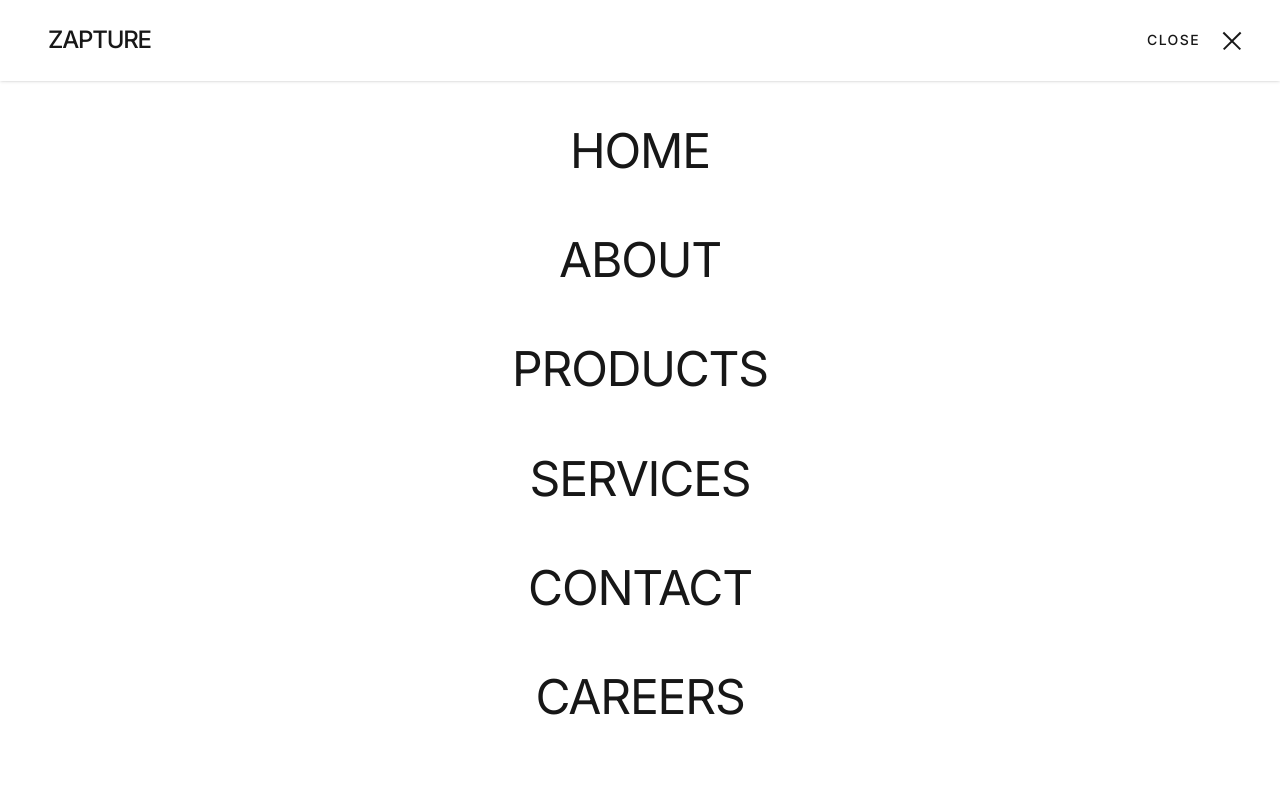
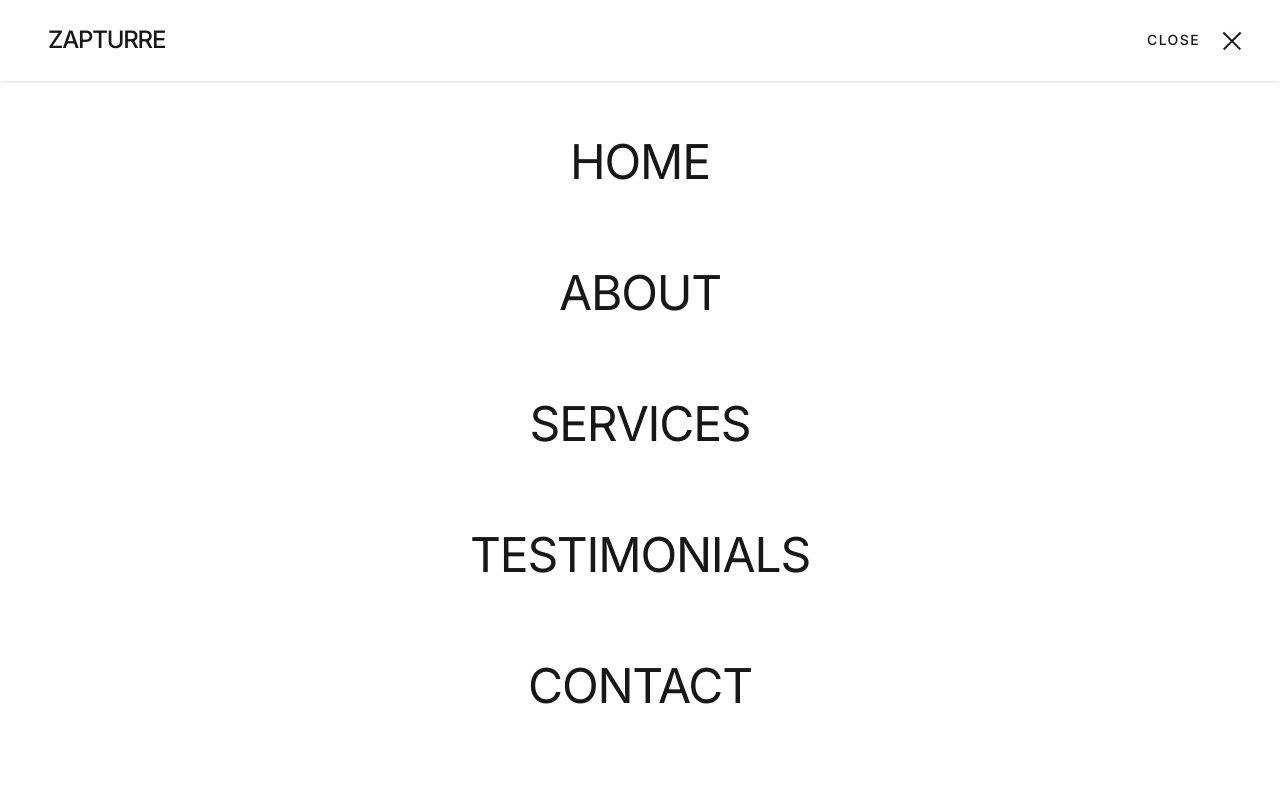
Before and after one commit to DHANUSH-kl/Zapture, a Next.js app: page / in a window 1280 px wide. Both pictures are taken after a click on the button "MENU". Shown: the top 800 px of the page. Built offline with nearby package versions, Linux system fonts and the light colour scheme.

Commit message:
newwwwwwwww

```diff
--- a/app/(sections)/footer/Footer.tsx
+++ b/app/(sections)/footer/Footer.tsx
@@ -39,7 +39,7 @@ export default function Footer() {
               href="#"
               className="inline-block text-2xl font-medium tracking-tighter text-white"
             >
-              Zapture
+              ZAPTURRE
             </a>
 
             <p className="max-w-sm text-sm font-light leading-relaxed">
@@ -67,7 +67,7 @@ export default function Footer() {
               href="mailto:hello@zapture.studio"
               className="text-sm font-light transition-colors hover:text-white"
             >
-              hello@zapture.studio
+              support@zapturre.com
             </a>
 
             <div className="text-sm font-light text-neutral-500">
@@ -84,14 +84,20 @@ export default function Footer() {
 
             <ul className="flex flex-col gap-3">
               {[
-                { label: "LinkedIn", icon: "lucide:linkedin" },
-                { label: "Twitter / X", icon: "lucide:twitter" },
-                { label: "Instagram", icon: "lucide:instagram" },
+                { label: "LinkedIn", icon: "lucide:linkedin", href: "#" },
+                { label: "Twitter / X", icon: "lucide:twitter", href: "#" },
+                {
+                  label: "Instagram",
+                  icon: "lucide:instagram",
+                  href: "https://www.instagram.com/zapturre?igsh=MW8zdWV4cW9jN3hlZw==",
+                },
                 // { label: "Dribbble", icon: "lucide:dribbble" },
               ].map((item) => (
                 <li key={item.label}>
                   <a
-                    href="#"
+                    href={item.href}
+                    target="_blank"
+                    rel="noopener noreferrer"
                     className="flex items-center gap-2 text-sm font-light transition-colors group hover:text-white"
                   >
                     <Icon
@@ -111,7 +117,7 @@ export default function Footer() {
         {/* ---------------- BOTTOM BAR ---------------- */}
         <div className="flex flex-col items-center justify-between gap-6 pt-16 mt-16 border-t md:flex-row border-neutral-900">
           <p className="text-xs font-light text-neutral-600">
-            © 2025 Zapture Studio. All rights reserved.
+            © 2025 ZAPTURRE Studio. All rights reserved.
           </p>
 
           <div className="flex gap-8">
@@ -127,12 +133,6 @@ export default function Footer() {
             >
               Terms of Service
             </a>
-            {/* <a
-              href="#"
-              className="text-xs font-light transition-colors text-neutral-600 hover:text-neutral-400"
-            >
-              Sitemap
-            </a> */}
           </div>
         </div>
       </div>
--- a/app/(sections)/navbar/Navbar.tsx
+++ b/app/(sections)/navbar/Navbar.tsx
@@ -105,7 +105,7 @@ export default function LuxuryNav() {
         <div className="flex items-center justify-between px-6 md:px-12">
           {/* Logo */}
           <Link
-            href="/"
+            href="#home"
             className={`relative z-50 ${
               isMenuOpen
                 ? "text-neutral-900"
@@ -114,7 +114,7 @@ export default function LuxuryNav() {
           >
             <div className="flex flex-col leading-none">
               <span className="text-2xl font-medium tracking-tighter">
-                ZAPTURE
+                ZAPTURRE
               </span>
             </div>
           </Link>
@@ -168,16 +168,24 @@ export default function LuxuryNav() {
       >
         <div className="flex flex-col h-full pt-24 pb-12">
           <div className="flex flex-col justify-center flex-1">
-            {["Home", "About", "Products", "Services", "Contact", "Careers"].map(
-              (item, i) => (
+            {[
+              { label: "Home", href: "#home" },
+              { label: "About", href: "#about" },
+              { label: "Services", href: "#services" },
+              { label: "Testimonials", href: "#testimonials" },
+              { label: "Contact", href: "#contact" },
+            ].map((item, i) => (
               <Link
-                  key={item}
-                  href="/"
+                key={item.label}
+                href={item.href}
                 className="flex items-center justify-center flex-1
                            group hover:bg-neutral-950
                            transition-all duration-500
                            ease-[cubic-bezier(0.25,1,0.5,1)]"
-                  onClick={() => setIsMenuOpen(false)}
+                onClick={() => {
+                  setIsMenuOpen(false);
+                  document.body.style.overflow = "";
+                }}
               >
                 <span
                   className="text-3xl tracking-tight uppercase
@@ -188,11 +196,10 @@ export default function LuxuryNav() {
                              ease-[cubic-bezier(0.25,1,0.5,1)]"
                   style={{ transitionDelay: `${150 + i * 50}ms` }}
                 >
-                    {item}
+                  {item.label}
                 </span>
               </Link>
-              )
-            )}
+            ))}
           </div>
         </div>
       </div>
--- a/app/page.tsx
+++ b/app/page.tsx
@@ -6,16 +6,30 @@ import Testimonials from "./(sections)/testimonials/Testimonials";
 import Footer from "./(sections)/footer/Footer";
 import Navbar from "./(sections)/navbar/Navbar";
 
-
 export default function Home() {
   return (
     <main className="text-white bg-black">
       <Navbar />
-      <Hero />
-      <About />
-      <Services />
-      <Testimonials />
-      <Footer />
+
+      <section id="home">
+        <Hero />
+      </section>
+
+      <section id="about">
+        <About />
+      </section>
+
+      <section id="services">
+        <Services />
+      </section>
+
+      <section id="testimonials">
+        <Testimonials />
+      </section>
+
+      <section id="contact">
+        <Footer />
+      </section>
     </main>
   );
 }
```
Lines whose indentation alone changed are shown as unchanged.
